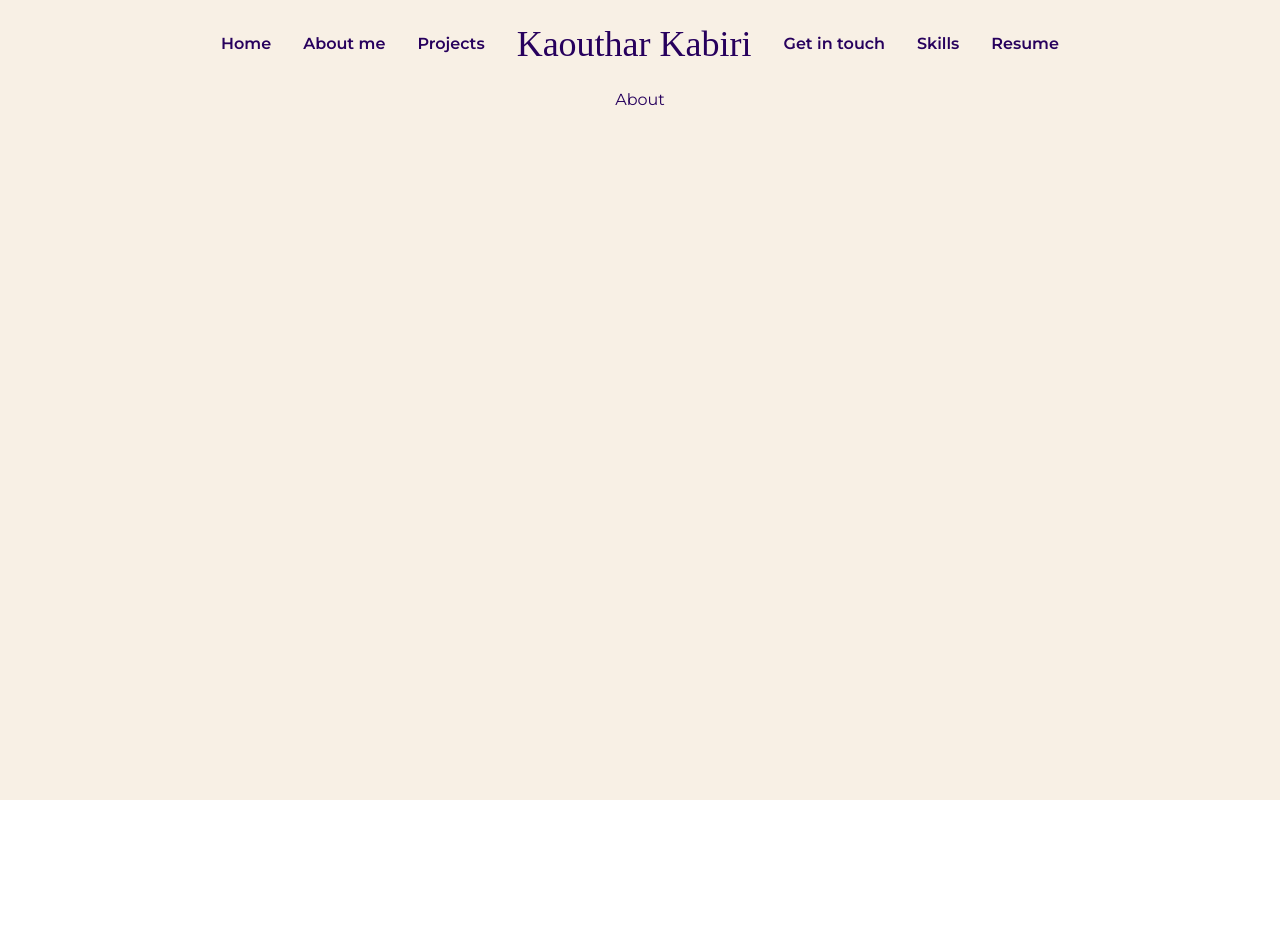
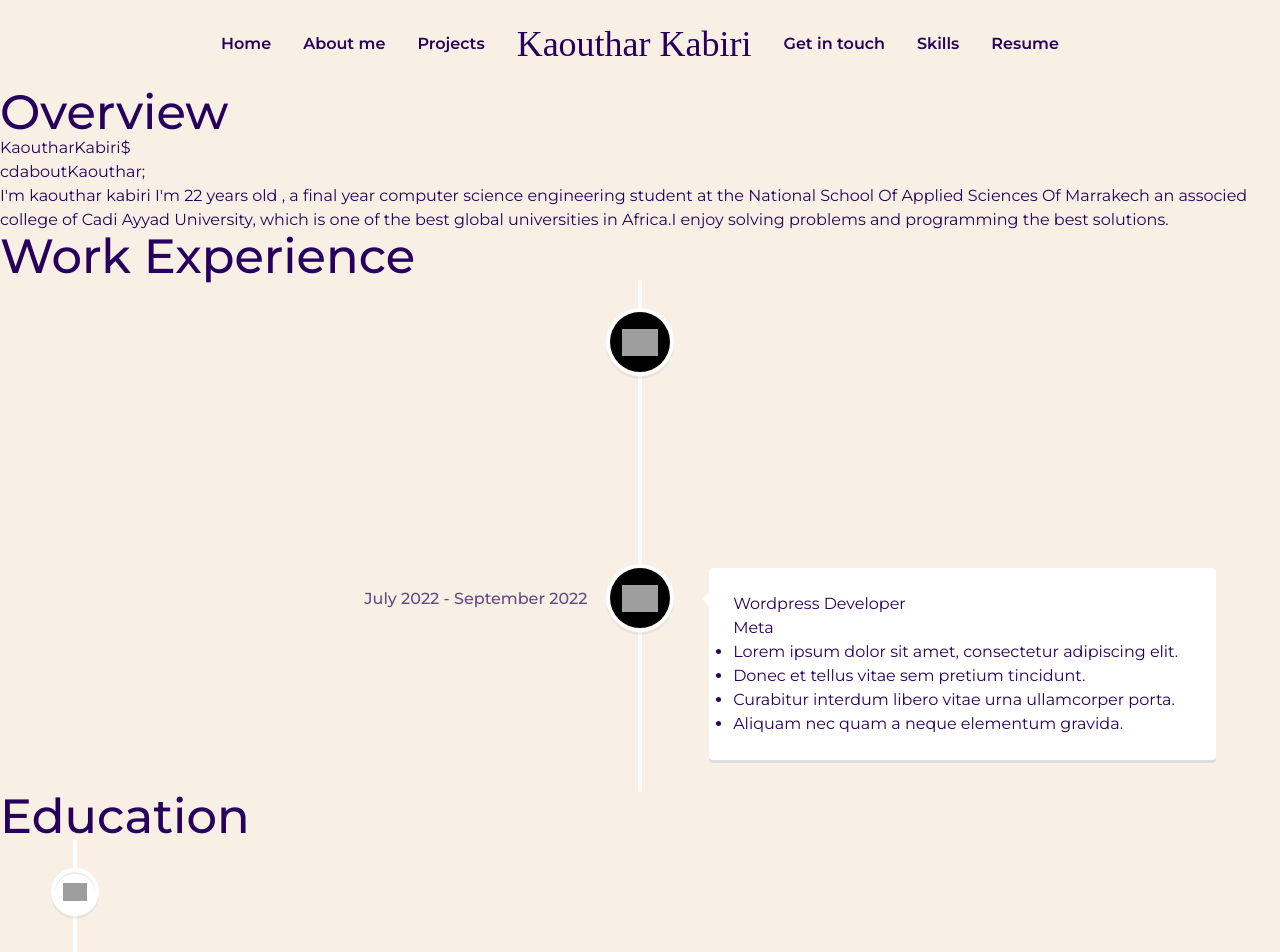
Before and after one commit to kawthar-tor/portfolio, a React (Vite) app: page /about in a window 1280 px wide. Shown: the top 952 px of the page. Before the commit the page ends 800 px from the top, so only its background shows below. Built offline with nearby package versions, Linux system fonts and the light colour scheme; grey boxes are pictures that could not be loaded; a web font is replaced by a local one; what tailwindcss-animated would draw is missing.

Commit message:
Adding content and some animations to aboutMe page

```diff
--- a/index.html
+++ b/index.html
@@ -2,7 +2,6 @@
 <html lang="en">
   <head>
     <meta charset="UTF-8" />
-    <link rel="icon" type="image/svg+xml" />
     <meta name="viewport" content="width=device-width, initial-scale=1.0" />
     <title>Kaouthar | Portfolio</title>
   </head>
--- a/package.json
+++ b/package.json
@@ -16,6 +16,7 @@
     "react": "^18.2.0",
     "react-dom": "^18.2.0",
     "react-router-dom": "^6.16.0",
+    "react-vertical-timeline-component": "^3.6.0",
     "three": "^0.156.1",
     "typewriter-effect": "^2.21.0"
   },
--- a/src/App.jsx
+++ b/src/App.jsx
@@ -4,11 +4,11 @@ import { BrowserRouter as Router, Route, Routes} from 'react-router-dom'
 function App() {
   return (
     <Router>
-      <div className='h-screen font-montserrat text-navy bg-primary flex md:flex-col'>
+      <div className='h-full font-montserrat text-navy bg-primary flex md:flex-col'>
         <div className='self-center'>
           <NavBar/>
         </div>
-        <div className='flex grow justify-center'>
+        <div className='flex grow'>
             <Routes>
               <Route exact path='/' element={<Home/>}/>
               <Route path='/home' element={<Home/>}/>
--- a/src/components/About.jsx
+++ b/src/components/About.jsx
@@ -1,8 +1,149 @@
 import React from 'react'
+import {overviewElements, experiences, education} from '../constants/index';
+import { VerticalTimeline, VerticalTimelineElement }  from 'react-vertical-timeline-component';
+import 'react-vertical-timeline-component/style.min.css';
 
 function About() {
   return (
-    <div>About</div>
+    <div>
+      <div>
+        <h2 className='font-medium text-5xl hover:text-purpleNeon animate-fade-down animate-duration-700 animate-ease-in'>
+          Overview
+        </h2>
+        <div className='animate-fade animate-duration-700 animate-delay-700 animate-ease-in'>
+        {
+          overviewElements.map((element, index) => (
+            <div key={index}>
+              <span>
+                {element.userName}
+              </span>
+              <span>$</span>
+              <p>
+                <span>cd</span><span>{element.fileName};</span>
+              </p>
+              <p>
+                {element.content}
+              </p>
+            </div>
+          ))
+        }
+        </div>
+      </div>
+      <div>
+        <h2 className='font-medium text-5xl hover:text-purpleNeon animate-fade-down animate-duration-700 animate-delay-[1200ms] animate-ease-in'>
+          Work Experience
+        </h2>
+        <VerticalTimeline>
+          {experiences.map((experience, index) => (
+            <VerticalTimelineElement
+            key={index}
+            icon={
+              <div className='flex justify-center items-center w-full h-full'>
+              <img
+                src={experience.icon}
+                alt={experience.companyName}
+                className='w-[60%] h-[60%] object-contain'/>
+            </div>
+            }
+            contentArrowStyle={{ borderRight: '7px solid #fff'}}
+            iconStyle={{ background: `${experience.iconBg}`, color: '#fff' }}
+            date={experience.date}
+            className='vertical-timeline-element--work'>
+              <h3 className="vertical-timeline-element-title">
+                {experience.title}
+              </h3>
+              <h4 className="vertical-timeline-element-subtitle">
+                {experience.companyName}
+              </h4>
+              <ul>
+                {experience.points.map((descriptionItem, index) => (
+                  <li className='list-disc' key={index}>
+                    {descriptionItem}
+                  </li>
+                ))
+                }
+              </ul>
+            </VerticalTimelineElement>
+          ))
+          }
+        </VerticalTimeline>
+      </div>
+      <div>
+        <h2 className='font-medium text-5xl hover:text-purpleNeon animate-fade-down animate-duration-700 animate-delay-[1400ms] animate-ease-in'>
+          Education
+        </h2>
+        <VerticalTimeline layout='1-column-left'>
+          {education.map((education, index) => (
+            <VerticalTimelineElement
+            key={index}
+            icon={
+              <div className='flex justify-center items-center w-full h-full'>
+              <img
+                src={education.icon}
+                alt={education.title}
+                className='w-[60%] h-[60%] object-contain'/>
+            </div>
+            }
+            contentArrowStyle={{ borderRight: '7px solid #fff'}}
+            iconStyle={{ background: `${education.iconBg}`, color: '#000' }}
+            date={education.date}
+            className='vertical-timeline-element--work'>
+              <h3 className="vertical-timeline-element-title">
+                {education.title}
+              </h3>
+              <h4 className="vertical-timeline-element-subtitle">
+                {education.description}
+              </h4>
+              <ul>
+                {education.modules.map((descriptionItem, index) => (
+                  <li className='list-disc' key={index}>
+                    {descriptionItem}
+                  </li>
+                ))
+                }
+              </ul>
+            </VerticalTimelineElement>
+          ))
+          }
+         </VerticalTimeline>
+
+{/* <VerticalTimeline>
+ <VerticalTimelineElement
+    className="vertical-timeline-element--work"
+    contentStyle={{ background: '#000', color: '#fff' }}
+    contentArrowStyle={{ borderRight: '7px solid #000' }}
+    date="2011 - 203"
+    iconStyle={{ background: '#000', color: '#fff' }}
+    icon={
+      <div className='flex justify-center items-center w-full h-full'>
+      <img
+        src="/src/assets/linkedin.svg"
+        alt="work"
+        className='w-[60%] h-[60%] object-contain'
+      />
+    </div>
+    }
+  >
+    <h3 className="vertical-timeline-element-title">Creative Director</h3>
+    <h4 className="vertical-timeline-element-subtitle">Miami, FL</h4>
+    <p>
+      Creative Direction, User Experience, Visual Design, Project Management, Team Leading
+    </p>
+  </VerticalTimelineElement>
+  <VerticalTimelineElement
+    className="vertical-timeline-element--work"
+    date="2010 - 2011"
+    iconStyle={{ background: 'rgb(33, 150, 243)', color: '#fff' }}
+  >
+    <h3 className="vertical-timeline-element-title">Art Director</h3>
+    <h4 className="vertical-timeline-element-subtitle">San Francisco, CA</h4>
+    <p>
+      Creative Direction, User Experience, Visual Design, SEO, Online Marketing
+    </p>
+  </VerticalTimelineElement>
+</VerticalTimeline> */}
+      </div>
+    </div>
   )
 }
 
--- a/src/components/Home.jsx
+++ b/src/components/Home.jsx
@@ -4,7 +4,7 @@ import Typewriter from 'typewriter-effect';
 
 function Home() {
   return (
-    <div className='flex self-center'>
+    <div className='flex h-screen self-center mx-auto'>
       <div className='p-6'>
         {
           profile.map((picture, index) => (
@@ -13,7 +13,7 @@ function Home() {
         }
       </div>
       <div className='flex flex-col gap-10'>
-        <h1 className='inline-block whitespace-nowrap overflow-hidden font-semibold text-[52px]'>
+        <h1 className='inline-block font-semibold text-[52px]'>
           Hi
           <span className='inline-block animate-wiggle-more animate-infinite animate-ease-linear'>
             👋🏻
--- a/src/constants/index.js
+++ b/src/constants/index.js
@@ -109,17 +109,30 @@ export const overviewElements = [
 export const experiences = [
     {
         title: "Wordpress Developer",
-        company_name: "Webpick",
+        companyName: "Webpick",
         icon: "webpick",
-        iconBg: "",
+        iconBg: "#000",
         date: "July 2022 - September 2022",
         points: [
           "Lorem ipsum dolor sit amet, consectetur adipiscing elit.",
           "Donec et tellus vitae sem pretium tincidunt.",
           "Curabitur interdum libero vitae urna ullamcorper porta.",
           "Aliquam nec quam a neque elementum gravida.",
-        ],
-      },
+        ]
+    },
+    {
+        title: "Wordpress Developer",
+        companyName: "Meta",
+        icon: "Meta",
+        iconBg: "#000",
+        date: "July 2022 - September 2022",
+        points: [
+          "Lorem ipsum dolor sit amet, consectetur adipiscing elit.",
+          "Donec et tellus vitae sem pretium tincidunt.",
+          "Curabitur interdum libero vitae urna ullamcorper porta.",
+          "Aliquam nec quam a neque elementum gravida.",
+        ]
+    },
 ];
 
 export const education = [
@@ -127,8 +140,13 @@ export const education = [
         title: "National School Of Applied Sciences",
         description: "Engineering degree",
         icon: "ensa kech",
-        iconBg: "",
+        iconBg: "#fff",
         date: "September 2019 - September 2024",
+        modules: [
+            "Data Analysis",
+            "Oracle",
+            "DBs"
+        ]
       },
 ];
 
--- a/tailwind.config.js
+++ b/tailwind.config.js
@@ -12,8 +12,6 @@ export default {
         purpleNeon : "#9400FF"
       },
       animation : {
-        slideToRight : "transition duration-700 ease-in-out transform hover:translate-x-1",
-        slideTop : "transition duration-700 ease-in-out transform hover:-translate-y-1"
       },
       fontFamily : {
         montserrat : ["Montserrat", "sans-serif"]
```
Also changed, not shown: 1 other file (tests, documents, lock files or other folders).
